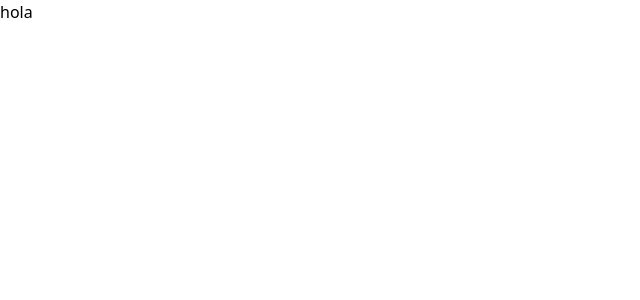
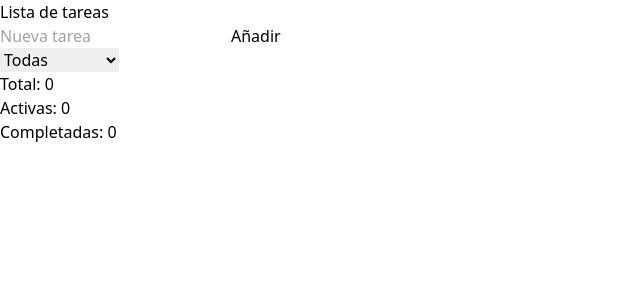
Before and after one commit to juan-arango35/todoList.vo, a React (Vite) app: page / in a window 1280 px wide. Shown: the top 300 px of the page, without its empty margins (0-640 px from the left). Built offline with nearby package versions, Linux system fonts and the light colour scheme.

Commit message:
agrega y elimina tareas

```diff
--- a/src/App.jsx
+++ b/src/App.jsx
@@ -1,65 +1,106 @@
-import React from 'react'
-import { useEffect } from 'react'
-import { useState } from 'react'
+import React from "react";
+import { useEffect } from "react";
+import { useState } from "react";
 
 const App = () => {
-
-  const [tareas, setTareas] = useState([])
-  const [nuevatarea, setNuevatarea] = useState('')
-  const [filtar, setFiltar] = useState('all');
+  const [tareas, setTareas] = useState([]);
+  const [nuevatarea, setNuevatarea] = useState("");
+  const [filtar, setFiltar] = useState("all");
   const [tareaNumero, setTareaNumero] = useState({
-    total: 0,activa: 0,completada: 0
-  })
+    total: 0,
+    activa: 0,
+    completada: 0,
+  });
 
   //efecto para actulaizar elconteo de las tareas cuando la alista de taeras cambia.
-useEffect(()=>{
-  const totalTareas= tareas.length;
-  const tareasCompletadas=tareas.filter((tarea)=>tarea.completada).length;
+  useEffect(() => {
+    const totalTareas = tareas.length;
+    const tareasCompletadas = tareas.filter((tarea) => tarea.completada).length;
 
     setTareaNumero({
       total: totalTareas,
       activa: totalTareas - tareasCompletadas,
-    completada: tareasCompletadas
-  })
-
-}, [tareas])
+      completada: tareasCompletadas,
+    });
+  }, [tareas]);
 
   //funcion para añadir una nueva tarea
-const agregatarea=(e)=>{
-  const nuevaTarea={
+  const agregatarea = (e) => {
+    const nuevaTarea = {
       id: Date.now(),
       texto: nuevatarea,
-    completada: false
+      completada: false,
+    };
+    if (nuevatarea.trim().length > 0) {
+      setTareas([...tareas, nuevaTarea]);
+      setNuevatarea("");
     }
-  if(nuevatarea.trim().length>0){
-    setTareas([...tareas,nuevaTarea])
-    setNuevatarea("")
-  }
-}
+  };
 
   //funcion para cambiar de estado una tarea
-const switchTarea=(id)=>{
-setTareas(tareas.map((tarea)=>(tarea.id===id ? {...tarea, completada:!tarea.completada}: tarea)))
-}
+  const switchTarea = (id) => {
+    setTareas(
+      tareas.map((tarea) =>
+        tarea.id === id ? { ...tarea, completada: !tarea.completada } : tarea
+      )
+    );
+  };
 
   //fucnion para eliminar tarea
-const eliminarTarea=(id)=>{
-  setTareas(tareas.filter(tarea =>tarea.id !==id))
-}
+  const eliminarTarea = (id) => {
+    setTareas(tareas.filter((tarea) => tarea.id !== id));
+  };
 
-const filtarTarea=tareas.filter((tarea=>{
-  if(filtar==="activa") return !tarea.completada;
-  if(filtar ==="completada") return tarea.completada
-  return true
-}))
+  const filtarTarea = tareas.filter((tarea) => {
+    if (filtar === "activa") return !tarea.completada;
+    if (filtar === "completada") return tarea.completada;
+    return true;
+  });
 
 
   return (
-    <div className=''>
-hola
+    <div className="w-full max-w-2xl mx-auto">
+      <div>
+        <h1 className="text-2xl font-bold text-center">Lista de tareas</h1>
+      </div>
+      <div className="flex space-x-2 mb-4">
+        <input
+          type="text"
+          onChange={(e) => setNuevatarea(e.target.value)}
+          placeholder="Nueva tarea"
+          onKeyDown={(e) => e.key === "Enter" && agregatarea()}
+        />
+        <button onClick={agregatarea}>Añadir</button>
+      </div>
+      <select value={filtar} onChange={(e) => setFiltar(e.target.value)}>
+        <option value="all">Todas</option>
+        <option value="activa">Activas</option>
+        <option value="completada">Completadas</option>
+      </select>
 
+    <ul>
+      {
+        filtarTarea.map((item)=>(
+          <li key={item.id}>
+            <input type="checkbox" checked={item.completada}
+            onChange={()=>switchTarea(item.id)}
+            id={`tarea - ${item.id}`}
+            />
+            <label htmlFor={`tarea - ${item.id}`}
+            className={`${item.completada ? "line-through text-gray-500" : ""}`}
+            >{item.texto}</label>
+            <button onClick={()=>eliminarTarea(item.id)}>Eliminar</button>
+          </li>
+        ))
+      }
+    </ul>
+    <div className="mt-4 text-sm text-gray-600">
+          <p>Total: {tareaNumero.total}</p>
+          <p>Activas: {tareaNumero.activa}</p>
+          <p>Completadas: {tareaNumero.completada}</p>
         </div>
-  )
-}
+    </div>
+  );
+};
 
-export default App
+export default App;
```
Lines whose indentation alone changed are shown as unchanged.
